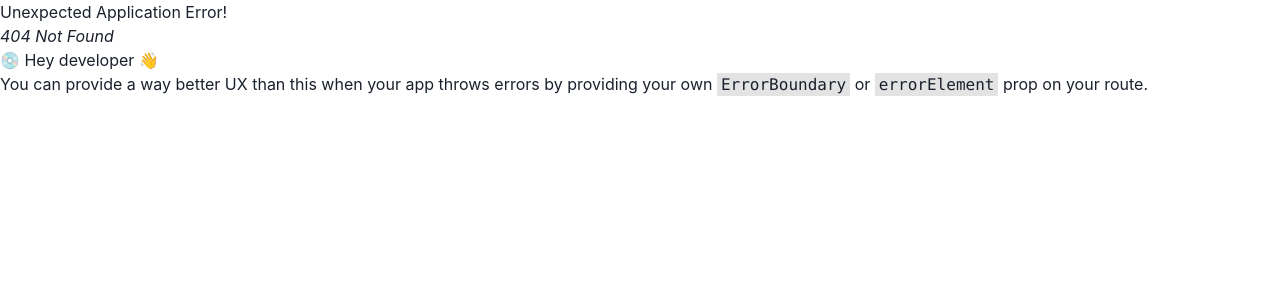
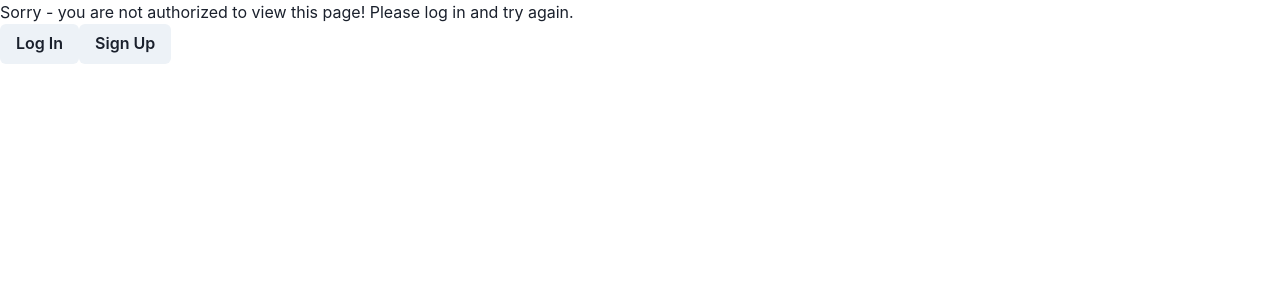
Before and after one commit to keimdm/exceed-game, a React (Vite) app in the folder client/: page /account in a window 1280 px wide. Before the commit this address had no page. Shown: the top 300 px of the page. Built offline with nearby package versions, Linux system fonts and the light colour scheme.

Commit message:
added other pages

```diff
--- a/client/src/pages/Account.jsx
+++ b/client/src/pages/Account.jsx
@@ -0,0 +1,38 @@
+import { loggedIn } from '../utils/auth';
+import { Button } from '@chakra-ui/react';
+import { Link } from "react-router-dom";
+
+function Account() {
+
+    return (
+        <>
+            {loggedIn() ? (
+                <>
+                    <p>Account</p>
+                    <Link to={`/`}>
+                        <Button>
+                            Home Page
+                        </Button>
+                    </Link>
+                </>
+            ) : (
+                <>
+                    <p>Sorry - you are not authorized to view this page! Please log in and try again.</p>
+                    <Link to={`/login`}>
+                        <Button>
+                        Log In
+                        </Button>
+                    </Link>
+                    <Link to={`/signup`}>
+                        <Button>
+                            Sign Up
+                        </Button>
+                    </Link>
+                </>
+            )
+            }
+        </>
+    )
+}
+
+export default Account;
--- a/client/src/pages/Home.jsx
+++ b/client/src/pages/Home.jsx
@@ -12,17 +12,41 @@ function Home() {
       <>
         <p>Home</p>
         {loggedIn() ? (
+            <>
+                <Link to={`/levels`}>
+                    <Button>
+                        Select a Level
+                    </Button>
+                </Link>
+                <Link to={`/scores`}>
+                    <Button>
+                        View High Scores
+                    </Button>
+                </Link>
+                <Link to={`/account`}>
+                    <Button>
+                        View Account Details
+                    </Button>
+                </Link>
                 <Button
                     onClick={signOut}
                 >
                     Log Out
                 </Button>
+            </>
         ) : (
+            <>
                 <Link to={`/login`}>
                     <Button>
-                    Click here to log in
+                    Log In
                     </Button>
                 </Link>
+                <Link to={`/signup`}>
+                    <Button>
+                        Sign Up
+                    </Button>
+                </Link>
+            </>
         )
         }
       </>
--- a/client/src/pages/Levels.jsx
+++ b/client/src/pages/Levels.jsx
@@ -0,0 +1,38 @@
+import { loggedIn } from '../utils/auth';
+import { Button } from '@chakra-ui/react';
+import { Link } from "react-router-dom";
+
+function Levels() {
+
+    return (
+        <>
+            {loggedIn() ? (
+                <>
+                    <p>Levels</p>
+                    <Link to={`/`}>
+                        <Button>
+                            Home Page
+                        </Button>
+                    </Link>
+                </>
+            ) : (
+                <>
+                    <p>Sorry - you are not authorized to view this page! Please log in and try again.</p>
+                    <Link to={`/login`}>
+                        <Button>
+                        Log In
+                        </Button>
+                    </Link>
+                    <Link to={`/signup`}>
+                        <Button>
+                            Sign Up
+                        </Button>
+                    </Link>
+                </>
+            )
+            }
+        </>
+    )
+}
+
+export default Levels;
--- a/client/src/pages/Login.jsx
+++ b/client/src/pages/Login.jsx
@@ -72,7 +72,7 @@ function Login() {
                 </Button>
                 <Link to={`/`}>
                     <Button>
-                        Return to Home Page
+                        Home Page
                     </Button>
                 </Link>
             </>
--- a/client/src/pages/Scores.jsx
+++ b/client/src/pages/Scores.jsx
@@ -0,0 +1,38 @@
+import { loggedIn } from '../utils/auth';
+import { Button } from '@chakra-ui/react';
+import { Link } from "react-router-dom";
+
+function Scores() {
+
+    return (
+      <>
+        {loggedIn() ? (
+            <>
+                <p>Scores</p>
+                <Link to={`/`}>
+                    <Button>
+                        Home Page
+                    </Button>
+                </Link>
+            </>
+        ) : (
+            <>
+                <p>Sorry - you are not authorized to view this page! Please log in and try again.</p>
+                <Link to={`/login`}>
+                    <Button>
+                    Log In
+                    </Button>
+                </Link>
+                <Link to={`/signup`}>
+                    <Button>
+                        Sign Up
+                    </Button>
+                </Link>
+            </>
+        )
+        }
+      </>
+    )
+}
+
+export default Scores;
--- a/client/src/pages/SignUp.jsx
+++ b/client/src/pages/SignUp.jsx
@@ -0,0 +1,18 @@
+import { Button } from '@chakra-ui/react';
+import { Link } from "react-router-dom";
+
+function SignUp() {
+
+    return (
+        <>
+            <p>Sign Up</p>
+            <Link to={`/`}>
+                <Button>
+                    Home Page
+                </Button>
+            </Link>
+        </>
+    )
+}
+
+export default SignUp;
```
Also changed, not shown: client/src/main.jsx (+20 -0 lines). Lines whose indentation alone changed are shown as unchanged.
